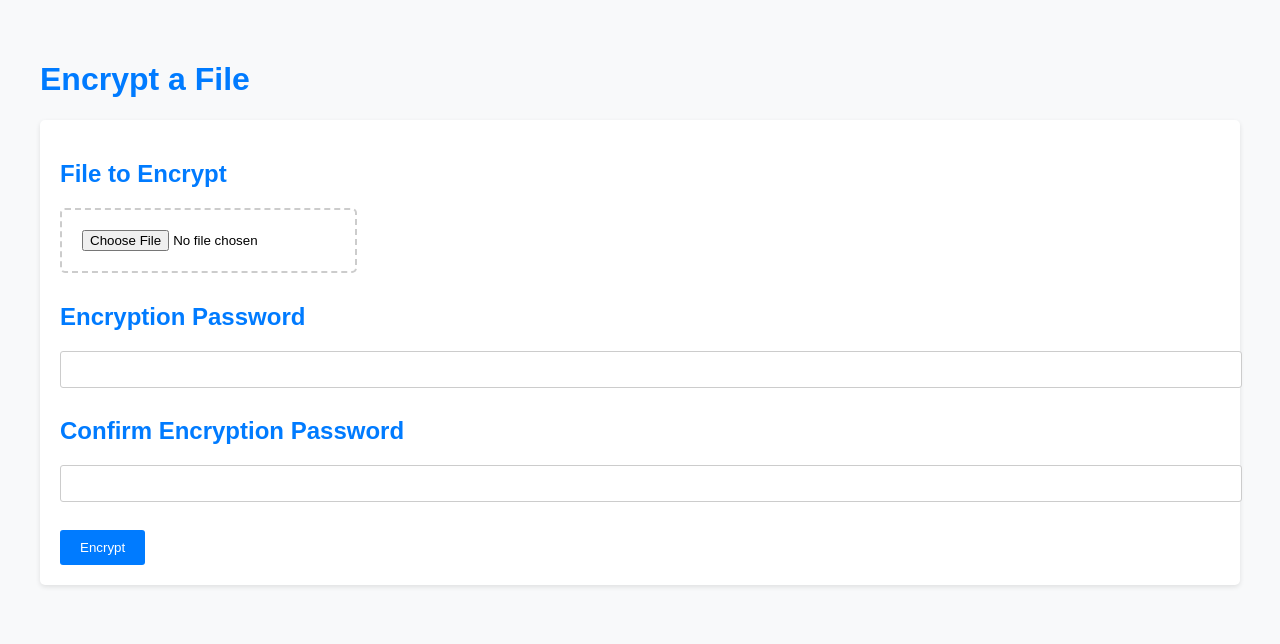
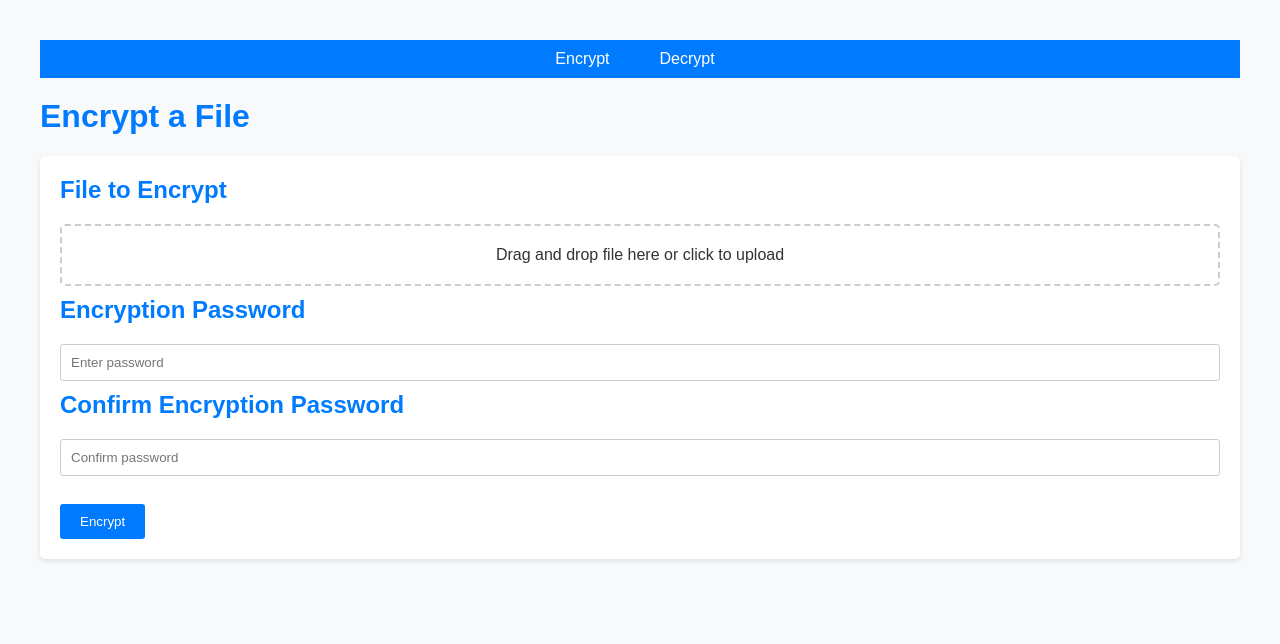
Before and after one commit to Carson-Spaniel/Encryption_Site, a Django app: page /encrypt/ in a window 1280 px wide. Shown: the top 644 px of the page. Run offline with Django 4.2, Linux system fonts and the light colour scheme.

Commit message:
adding better file handling

```diff
--- a/Encryption_App/templates/encrypt.html
+++ b/Encryption_App/templates/encrypt.html
@@ -6,13 +6,16 @@
     <style>
         body {
             font-family: Arial, sans-serif;
-            margin: 20px;
+            margin: 20px auto;
             padding: 20px;
             background-color: #f8f9fa;
+            color: #333;
+            max-width: 1200px;
         }
 
         h1, h2 {
             color: #007bff;
+            margin-top: 0;
         }
 
         form {
@@ -27,12 +30,14 @@
             margin-bottom: 5px;
         }
 
-        input[type="password"] {
-            width: 100%;
+        input[type="password"],
+        input[type="file"] {
+            width: calc(100% - 0px);
             padding: 10px;
             margin-bottom: 10px;
             border: 1px solid #ccc;
             border-radius: 3px;
+            box-sizing: border-box;
         }
 
         input[type="button"] {
@@ -52,6 +57,7 @@
             margin-top: 20px;
             padding: 10px;
             border-radius: 3px;
+            font-weight: bold;
         }
 
         #responseMessage.success {
@@ -80,9 +86,45 @@
             border-color: #007bff;
         }
 
+        nav {
+            margin-bottom: 20px;
+        }
+
+        nav ul {
+            list-style-type: none;
+            padding: 0;
+            margin: 0;
+            display: flex;
+            justify-content: center;
+            background-color: #007bff;
+        }
+
+        nav ul li {
+            margin-right: 10px;
+        }
+
+        nav ul li a {
+            color: #fff;
+            text-decoration: none;
+            padding: 10px 20px;
+            border-radius: 3px;
+            display: inline-block;
+        }
+
+        nav ul li a:hover {
+            background-color: #0056b3;
+        }
+
     </style>
 </head>
 <body>
+    <nav>
+        <ul>
+            <li><a href="/encrypt">Encrypt</a></li>
+            <li><a href="/decrypt">Decrypt</a></li>
+        </ul>
+    </nav>
+
     <h1>Encrypt a File</h1>
 
     <form id="uploadForm" enctype="multipart/form-data" autocomplete="off">
@@ -90,15 +132,20 @@
 
         <!-- File Upload for the File to Encrypt -->
         <h2>File to Encrypt</h2>
-        <input type="file" name="uploaded_file" id="file1" class="drag-drop-box" ondragover="handleDragOver(event)" ondragenter="handleDragEnter(event, 'file1')" ondragleave="handleDragLeave(event, 'file1')" ondrop="handleDrop(event, 'file1')">
+        <label id="file1Label" for="file1" class="drag-drop-box" ondragover="handleDragOver(event)" ondragenter="handleDragEnter(event, 'file1Label')" ondragleave="handleDragLeave(event, 'file1Label')" ondrop="handleDrop(event, 'file1')">
+            <input type="file" name="uploaded_file" id="file1" style="display: none;" onchange="displayFileName('file1')">
+            Drag and drop file here or click to upload
+            <br>
+            <span id="file1Name"></span>
+        </label>
 
         <!-- Password Input (Mutually Exclusive with Key File Upload) -->
         <h2>Encryption Password</h2>
-        <input type="password" name="password" id="password">
+        <input type="password" name="password" id="password" placeholder="Enter password" required>
 
         <!-- Password Confirmation Input -->
         <h2>Confirm Encryption Password</h2>
-        <input type="password" name="confirm_password" id="confirm_password">
+        <input type="password" name="confirm_password" id="confirm_password" placeholder="Confirm password" required>
 
         <br><br>
         <input type="button" value="Encrypt" onclick="submitForm()">
@@ -132,7 +179,6 @@
 
             // Call the function to clear inputs when the page loads
             clearAllInputs();
-            console.log(document.getElementById('file1').files[0]);
         });
 
         // Function to handle drag over the drop box
@@ -159,11 +205,24 @@
             handleFiles(files, id);
         }
 
+        // Function to handle files selected from input and display file name
+        function displayFileName(inputId) {
+            const input = document.getElementById(inputId);
+            const fileName = document.getElementById(inputId + 'Name');
+
+            if (input.files.length > 0) {
+                fileName.textContent = 'Selected File: ' + input.files[0].name;
+            } else {
+                fileName.textContent = '';
+            }
+        }
+
         // Function to handle files selected from input
         function handleFiles(files, id) {
             if (files.length > 0) {
                 const inputField = document.getElementById(id);
                 inputField.files = files;
+                displayFileName(id);
             }
         }
 
@@ -229,7 +288,7 @@
                     return filenameMatch[1];
                 }
             }
-            return 'decrypted_file'; // Default filename
+            return 'file'; // Default filename
         }
     </script>
 </body>
--- a/Encryption_App/views.py
+++ b/Encryption_App/views.py
@@ -45,6 +45,7 @@ def decrypt_file(request):
             return {'error': 'Please provide a key file or a password.'}
 
         response = AES_encrypt.decrypt(uploaded_file, aes_key)
+        print(response.filename)
 
         return response
 
```
Also changed, not shown: Encryption_App/AES/AES_encrypt.py (+0 -7 lines), Encryption_App/templates/decrypt.html (+79 -15 lines).
